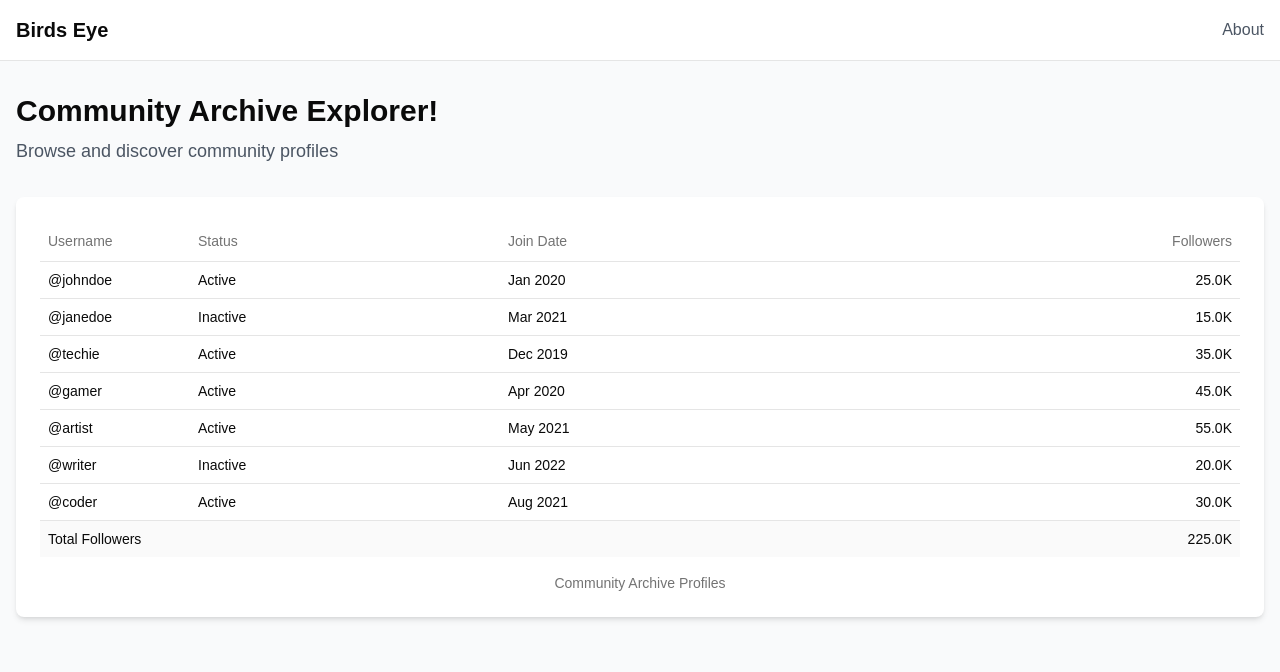
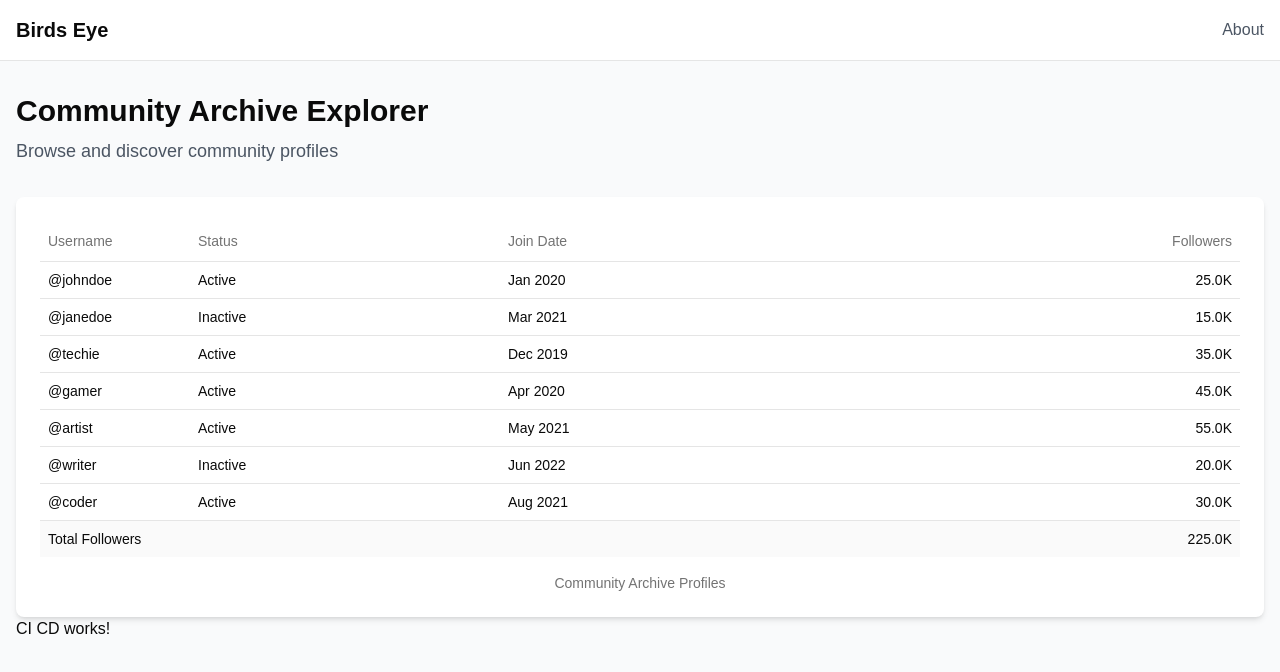
Before and after one commit to timothyylim/birdseye, a Next.js app: page / in a window 1280 px wide. Shown: the top 672 px of the page. Built offline with nearby package versions, Linux system fonts and the light colour scheme.

Commit message:
test runner

```diff
--- a/src/app/page.tsx
+++ b/src/app/page.tsx
@@ -53,12 +53,13 @@ export default function Home() {
 
       <main className="flex-grow bg-gray-50">
         <div className="container mx-auto px-4 py-8">
-          <h1 className="text-3xl font-bold mb-2">Community Archive Explorer!</h1>
+          <h1 className="text-3xl font-bold mb-2">Community Archive Explorer</h1>
           <p className="text-gray-600 text-lg mb-8">Browse and discover community profiles</p>
 
           <div className="bg-white rounded-lg shadow-md p-6">
             <ProfilesTable profiles={profiles} />
           </div>
+          <p>CI CD works!</p>
         </div>
       </main>
     </div>
```
